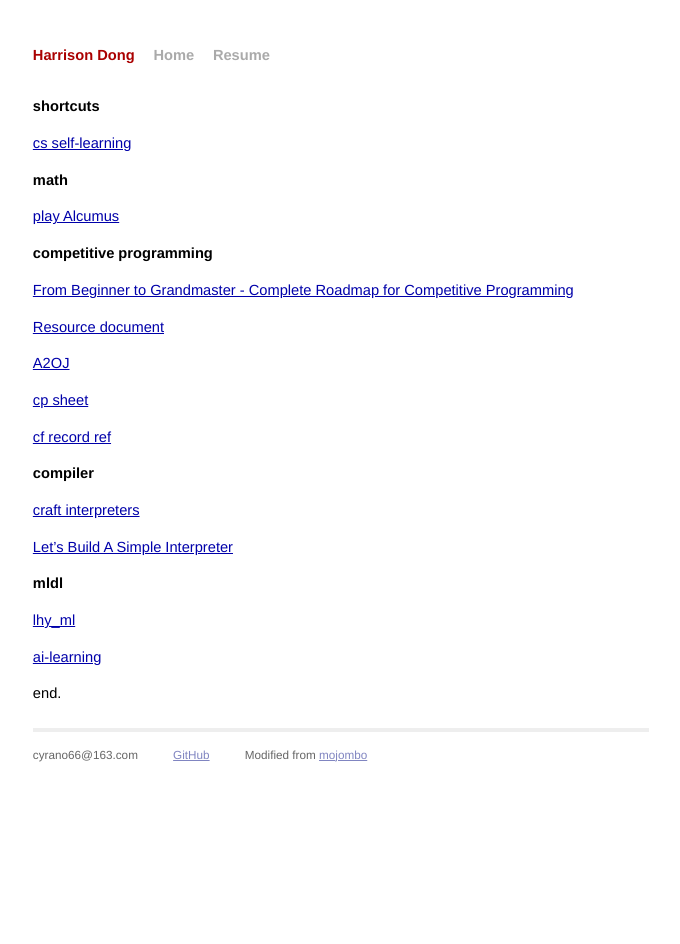
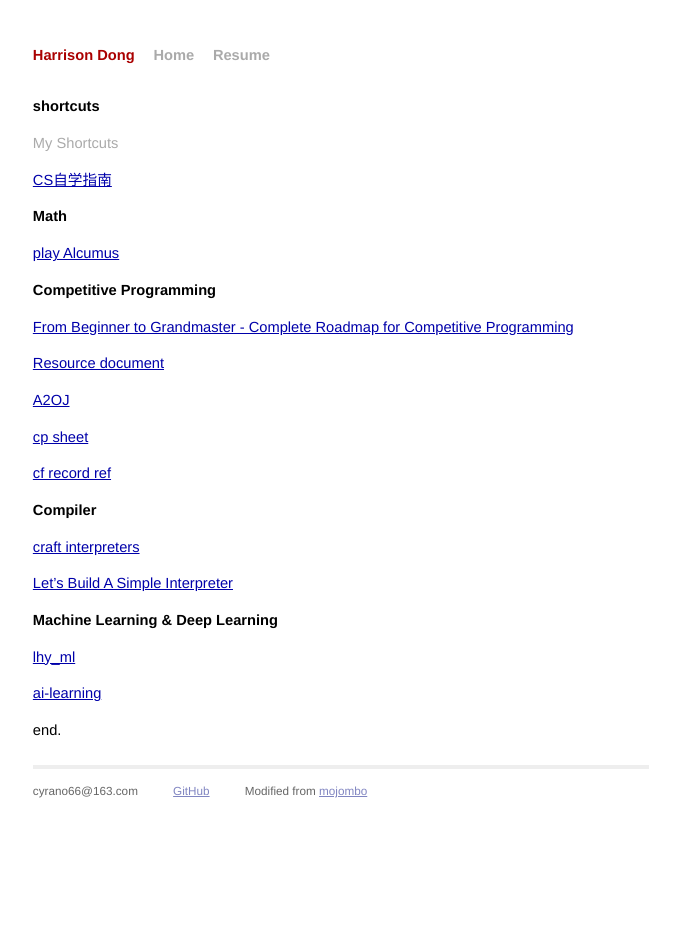
Before and after one commit to haishand/haishand.github.io, a Jekyll site: the page built from _posts/2016-04-16-my-shortcuts.md, in a window 1280 px wide. Shown: the whole page, without its empty margins (299-979 px from the left). Built offline with Jekyll 4.4.1, drawn with Linux system fonts in a browser that asks for light colours; Markdown is read by kramdown in place of the engine named in the settings.

Commit message:
Update 2016-04-16-my-shortcuts.md

```diff
--- a/_posts/2016-04-16-my-shortcuts.md
+++ b/_posts/2016-04-16-my-shortcuts.md
@@ -6,25 +6,25 @@ title: shortcuts
 {{ page.title }}
 ================
 
-<p class="meta"></p>
+<p class="meta">My Shortcuts</p>
 
-<p><a href="https://csdiy.wiki/">cs self-learning</a></p>
+<p><a href="https://csdiy.wiki/">CS自学指南</a></p>
 
-<p><h1>math</h1></p>
+<p><h1>Math</h1></p>
 <p><a href="https://artofproblemsolving.com/alcumus/problem">play Alcumus</a></p>
 
-<p><h1>competitive programming</h1></p>
+<p><h1>Competitive Programming</h1></p>
 <p><a href="https://www.youtube.com/watch?v=bSdp2WeyuJY&ab_channel=ColinGalen">From Beginner to Grandmaster - Complete Roadmap for Competitive Programming</a></p>
 <p><a href="https://docs.google.com/document/d/1-7Co93b504uyXyMjjE8bnLJP3d3QXvp_m1UjvbvdR2Y/edit?tab=t.0">Resource document</a></p>
 <p><a href="https://a2oj.netlify.app/ladders">A2OJ</a></p>
 <p><a href="https://docs.google.com/spreadsheets/d/1xzH-Bj66q4OfnQxI1h1miywM1Y1Z92RkMoX5jYsqzEk/edit?gid=0#gid=0">cp sheet</a></p>
 <p><a href="https://codeforces.com/contests/with/hhhyh">cf record ref</a></p>
 
-<p><h1>compiler</h1></p>
+<p><h1>Compiler</h1></p>
 <p><a href="https://craftinginterpreters.com/contents.html">craft interpreters</a></p>
 <p><a href="https://github.com/12Tall/lsbasi_cn">Let’s Build A Simple Interpreter</a></p>
 
-<p><h1>mldl</h1></p>
+<p><h1>Machine Learning & Deep Learning</h1></p>
 <p><a href="https://speech.ee.ntu.edu.tw/~hylee/ml/2021-spring.php">lhy_ml</a></p>
 <p><a href="https://github.com/apachecn/AiLearning?tab=readme-ov-file">ai-learning</a></p>
 
```
